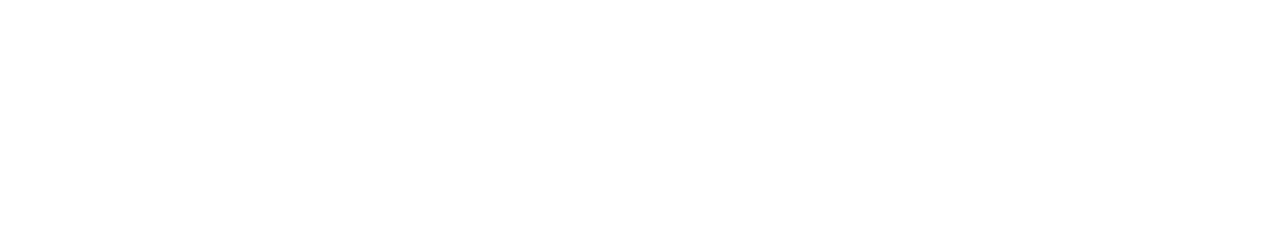
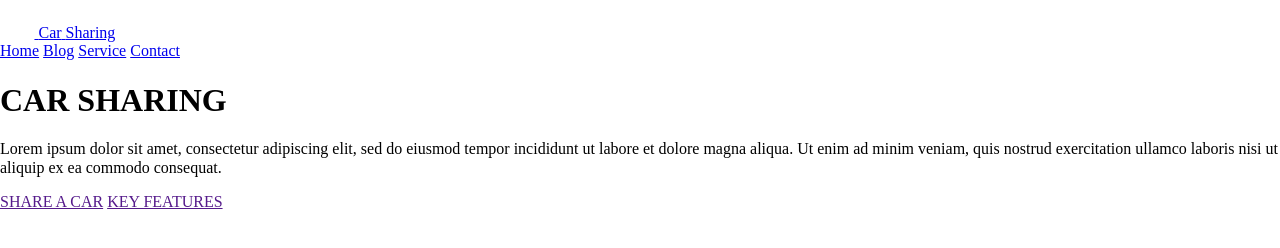
Before and after one commit to duszaemilia/car_sharing, a plain HTML site: page index.html in a window 1280 px wide. Drawn offline with Linux system fonts and the light colour scheme.

Commit message:
rusztowanie

```diff
--- a/index.html
+++ b/index.html
@@ -10,9 +10,37 @@
     <link rel="stylesheet" href="./src/styles/normalize.css">
     <link rel="preconnect" href="https://fonts.googleapis.com">
     <link rel="preconnect" href="https://fonts.gstatic.com" crossorigin>
-    <link href="https://fonts.googleapis.com/css2?family=Nunito+Sans:wght@300;400;700;800;900&family=Open+Sans:wght@300;400&display=swap" rel="stylesheet">
+    <link href="https://fonts.googleapis.com/css2?family=Nunito+Sans:wght@300;400;700;800;900&family=Open+Sans:wght@300;400&display=swap"
+          rel="stylesheet">
 </head>
 <body>
+<div class="intro id=" intro
+">
+<header class="header">
+    <div class="header__inner">
+    <a href="/" class="logo">
+        <img class="logo__img" src="./src/images/logo.svg" alt="Car Sharing logo">
+        <span class="logo__text logo__text--primary">Car</span>
+        <span class="logo__text">Sharing</span>
+    </a>
+    <nav class="mainMenu">
+        <a href="#intro" class="mainMenu__item mainMenu__item--active">Home</a>
+        <a href="#intro" class="mainMenu__item">Blog</a>
+        <a href="#intro" class="mainMenu__item">Service</a>
+        <a href="#intro" class="mainMenu__item">Contact</a>
+    </nav>
+    </div>
+</header>
+<section class="hero">
+    <h1 class="hero__hdl">CAR SHARING</h1>
+    <p class="hero__lead">Lorem ipsum dolor sit amet, consectetur adipiscing elit, sed do eiusmod tempor incididunt ut labore et dolore magna aliqua. Ut enim ad minim veniam, quis nostrud exercitation ullamco laboris nisi ut aliquip ex ea commodo consequat.</p>
+<div class="hero__wrapper">
+    <a href="" class="hero__btn hero__btn--primary">SHARE A CAR</a>
+    <a href="" class="hero__btn">KEY FEATURES</a>
 
+</div>
+    <a href="" class="hero__btn hero__btn-icon"></a>
+</section>
+</div>
 </body>
 </html>
```
Also changed, not shown: src/images/logo.svg (renamed from src/images/Icon.svg), 2 other files.
